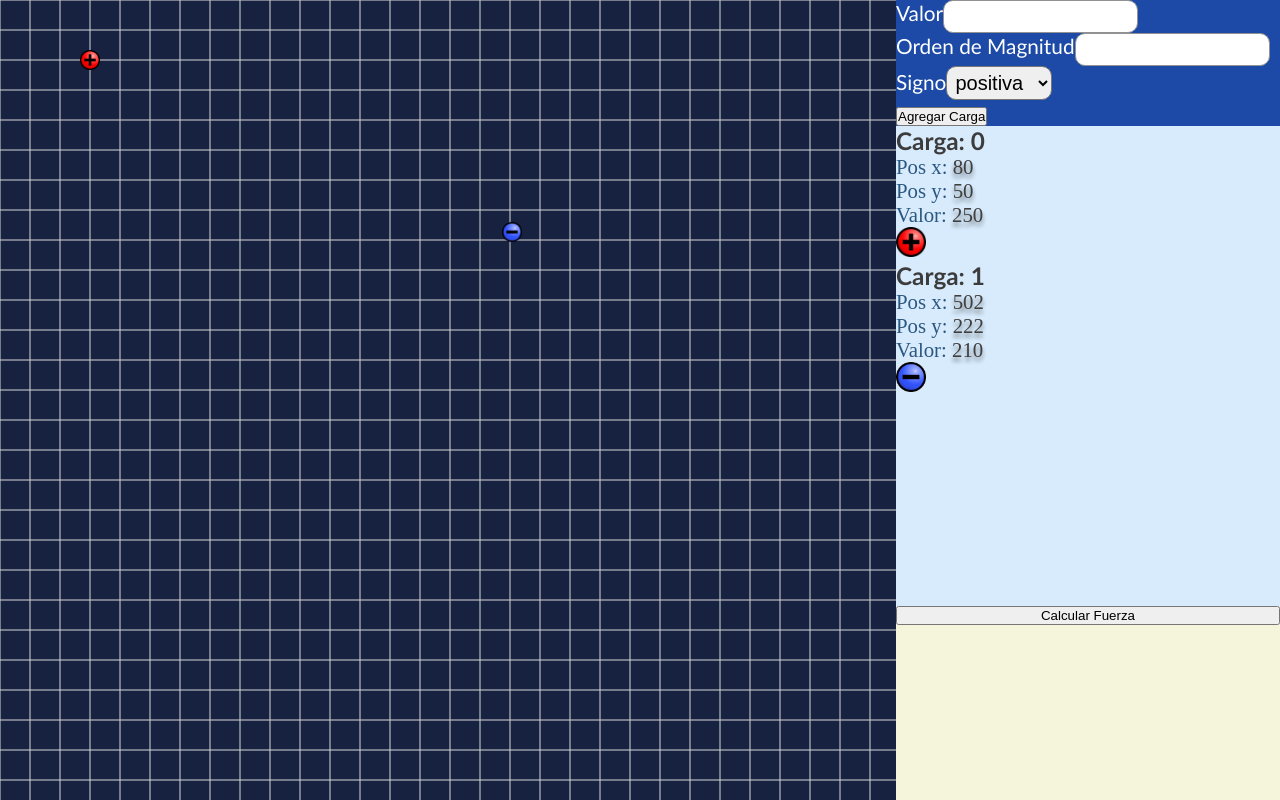
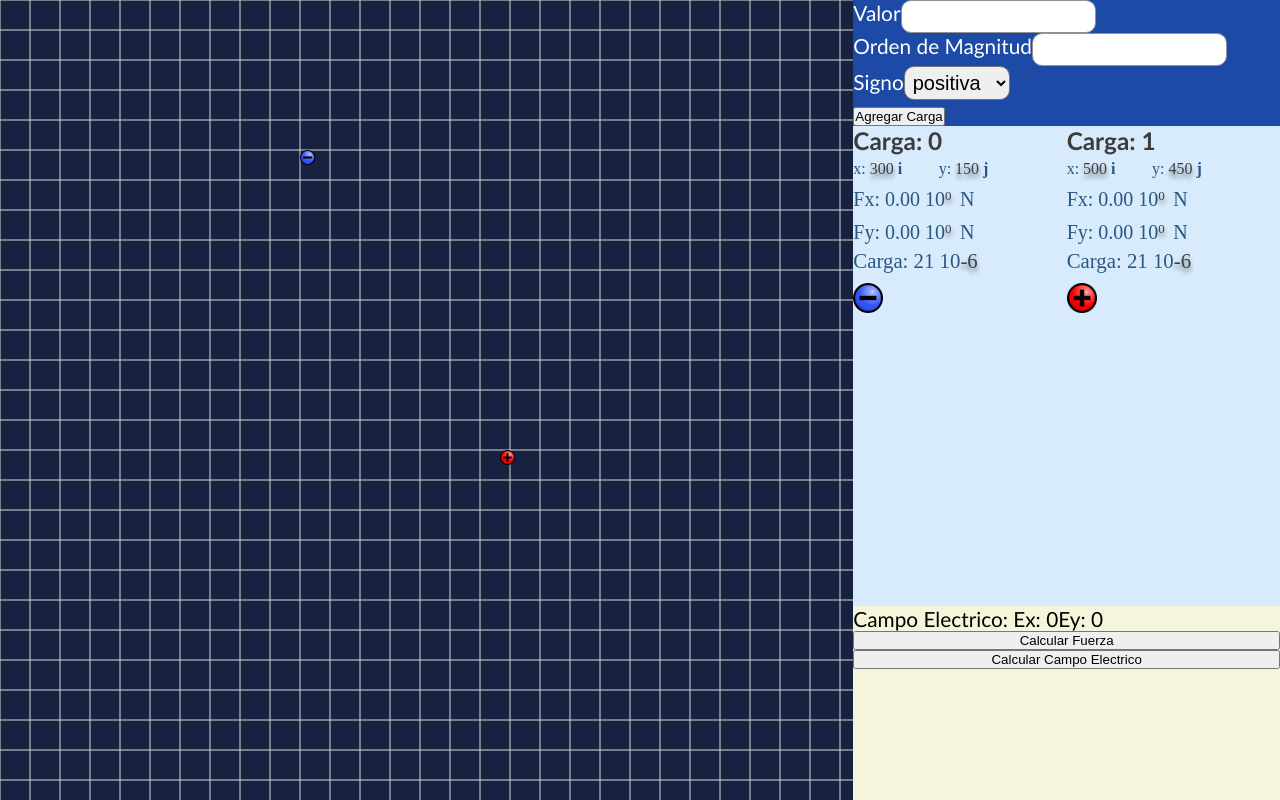
Before and after one commit to soloFac/fisica-cargas, a React (Create React App) app: page / in a window 1280 px wide. Built offline with nearby package versions, Linux system fonts and the light colour scheme.

Commit message:
last changes

```diff
--- a/src/App.js
+++ b/src/App.js
@@ -1,5 +1,8 @@
 import React, { useEffect, useState } from 'react'
+import { drawVector } from './components/arrow'
+import { calcVectoresF, calcElectricFieldVector } from './components/helpers'
 import Interface from './components/Interface/Interface'
+import { cleanCanvas, Grilla } from './components/Layout/Grilla'
 import Layout from './components/Layout/Layout'
 
 function App () {
@@ -10,57 +13,108 @@ function App () {
   const [cargas, setCargas] = useState([
     {
       id: 0,
-      signo: 'positiva',
+      signo: 'negativa',
       // Elimino el tamaño a modo representativo de la cantidad de carga ya que se puede tender
       // a confundir el concepto de carga puntual
       // Para todas el tamaño sera de 20
-      size: 20,
+      size: 15,
       pos: {
-        x: 80,
-        y: 50
+        x: 300,
+        y: 150
       },
       f: {
         x: 0,
         y: 0
       },
       // valor de la carga
-      valor: 250,
+      valor: 21,
       // solamente podra ser micro o nano Coulomb, es decir -6 o -9
       potencia: -6
     },
     {
       id: 1,
-      signo: 'negativa',
+      signo: 'positiva',
       // Elimino el tamaño a modo representativo de la cantidad de carga ya que se puede tender
       // a confundir el concepto de carga puntual
       // Para todas el tamaño sera de 20
-      size: 20,
+      size: 15,
       pos: {
-        x: 502,
-        y: 222
+        x: 500,
+        y: 450
       },
       f: {
         x: 0,
         y: 0
       },
       // valor de la carga
-      valor: 210,
+      valor: 21,
       // solamente podra ser micro o nano Coulomb, es decir -6 o -9
-      potencia: -9
+      potencia: -6
     }
-    // ,
     // {
     //   id: 2,
-    //   signo: 'positiva',
-    //   size: 20,
+    //   signo: 'negativa',
+    //   size: 15,
     //   pos: {
-    //     x: 480,
-    //     y: 250
+    //     x: 100,
+    //     y: 450
     //   },
-    //   valor: 210,
-    //   potencia: 3
+    //   f: {
+    //     x: 0,
+    //     y: 0
+    //   },
+    //   valor: 21,
+    //   potencia: -6
     // }
   ])
+
+  const [calculoF, setCalculoF] = useState(false)
+  const [calculoE, setCalculoE] = useState(false)
+
+  const [campoElectrico, setCampoElectrico] = useState({ Ex: 0, Ey: 0 })
+
+  const calcularFuerza = () => {
+    // Primero reinicializo los valores de la Fuerza en 0
+    for (let i = 0; i < cargas.length; i++) {
+      cargas[i].f.x = 0
+      cargas[i].f.y = 0
+    }
+
+    // Voy a crear una copia por valor del arreglo
+    for (let i = 0; i < cargas.length; i++) {
+      // Declaro un par de variables auxiliares para realizar la sumatoria
+      for (let j = i + 1; j < cargas.length; j++) {
+        const [Fx, Fy] = calcVectoresF(cargas[i], cargas[j])
+
+        cargas[j].f.x = cargas[j].f.x + (Fx * -1)
+        cargas[j].f.y = cargas[j].f.y + (Fy * -1)
+
+        cargas[i].f.x = cargas[i].f.x + Fx
+        cargas[i].f.y = cargas[i].f.y + Fy
+      }
+    }
+  }
+
+  const dibujarVectores = () => {
+    cleanCanvas()
+
+    Grilla(window.innerWidth * 0.7, window.innerHeight, 30)
+
+    for (let i = 0; i < cargas.length; i++) {
+      drawVector(cargas[i], cargas[i].f.x, cargas[i].f.y)
+    }
+  }
+
+  const setVectorsF = () => {
+    calcularFuerza()
+    dibujarVectores()
+  }
+
+  // const setVectorE = (d) => {
+  //   // calcularFuerza()
+  //   drawElectricFieldVector(d)
+  //   // dibujarVectores()
+  // }
 
   return (
     <section
@@ -73,10 +127,21 @@ function App () {
         cargas={cargas}
         setCargas={setCargas}
         vwCanvas={vwCanvas}
+        calculoE={calculoE}
+        setCampoElectrico={setCampoElectrico}
       />
       <Interface
         cargas={cargas}
         setCargas={setCargas}
+        setVectors={setVectorsF}
+        // Para saber si calcular la Fuerza
+        calculoF={calculoF}
+        setCalculoF={setCalculoF}
+        // Para saber si calcular el Campo Electrico
+        calculoE={calculoE}
+        setCalculoE={setCalculoE}
+        // Campo Electrico
+        campoElectrico={campoElectrico}
       />
     </section>
   )
--- a/src/components/Interface/Calcular.js
+++ /dev/null
@@ -1,67 +0,0 @@
-import React from 'react'
-import { drawVector } from '../arrow'
-import { calcVectoresF } from '../helpers'
-
-// La utilización de malas prácticas no esta justificada, pero se debe a falta de tiempo en este caso
-// Este componente se encargara de calcular el par de fuerza vectoriales entre cada par de cargas,
-// obteniendo asi la fuerza resultante para cada una
-const CalcularFuerza = ({ cargas, setCargas }) => {
-  // const dibujarVectores = () => {
-  //   drawVector()
-  // }
-
-  const setearFuerzas = () => {
-    const cargasAux = cargas.slice()
-    console.log('cargas: ', cargasAux)
-    let FxAux
-    let FyAux
-    // Voy a crear una copia por valor del arreglo
-    // let carga
-    for (let i = 0; i < cargas.length; i++) {
-      FxAux = 0
-      FyAux = 0
-      // carga = cargas[i]
-      // Declaro un par de variables auxiliares para realizar la sumatoria
-      for (let j = i + 1; j < cargas.length; j++) {
-        // if (j < cargas.length) { // Si no se salio del indice de arreglo de cargas
-        const [Fx, Fy] = calcVectoresF(cargas[i], cargas[j])
-        console.log('VALORES', i, j)
-        cargasAux[j].f.x = cargasAux[j].f.x + (Fx * -1)
-        cargasAux[j].f.y = cargasAux[j].f.y + (Fy * -1)
-        // console.log('Fuerzas Retornadas; Fx: ', Fx, ' - Fy: ', Fy)
-        // console.log('Valor del calculo: ', FxAux + Fx, FyAux + Fy)
-        // calculo la fuerza entre el par de cargas
-        FxAux = FxAux + Fx
-        FyAux = FyAux + Fy
-        // console.log('Fuerzas Calculadas; Fx: ', FxAux, ' - Fy: ', FyAux)
-        // console.log('i: ', i, ' j: ', j)
-        // drawVector(cargas[0], FxAux, FyAux)
-      }
-      cargasAux[i].f.x = FxAux
-      cargasAux[i].f.y = FyAux
-      console.log('cargasAux: Fx y Fy', cargasAux[i].f.x, cargasAux[i].f.y)
-      // cargasAux.push(carga)
-      // Seteo el valor de la fuerza para esa carga, calculada
-      // setCargas
-    }
-    console.log(cargasAux)
-  }
-
-  return (
-    <>
-      <button
-        onClick={() => setearFuerzas()}
-      >
-        Calcular Fuerza
-      </button>
-      {/* <button>
-        Calcular Campo E
-      </button>
-      <button>
-        Calcular Potencial
-      </button> */}
-    </>
-  )
-}
-
-export default CalcularFuerza
--- a/src/components/Interface/Form.js
+++ b/src/components/Interface/Form.js
@@ -17,20 +17,31 @@ const Form = ({ cargas, setCargas }) => {
     signo: 'positiva',
     valor: '',
     potencia: '',
-    size: '20',
+    size: '15',
     pos: {
       x: '0',
       y: '0'
+    },
+    f: {
+      x: 0,
+      y: 0
     }
   })
 
   const { signo, valor, potencia } = carga
 
   const getData = ({ target }) => {
-    setCarga({
-      ...carga,
-      [target.name]: target.value
-    })
+    if (target.name === 'potencia' || target.name === 'valor') {
+      setCarga({
+        ...carga,
+        [target.name]: Number(target.value)
+      })
+    } else {
+      setCarga({
+        ...carga,
+        [target.name]: Number(target.value)
+      })
+    }
   }
 
   // Validar Campos vacios
@@ -60,10 +71,14 @@ const Form = ({ cargas, setCargas }) => {
       signo: 'positiva',
       valor: '',
       potencia: '',
-      size: '20',
+      size: '15',
       pos: {
         x: '0',
         y: '0'
+      },
+      f: {
+        x: 25,
+        y: 26
       }
     })
   }
--- a/src/components/Interface/InfoCarga.js
+++ b/src/components/Interface/InfoCarga.js
@@ -1,6 +1,6 @@
 import React from 'react'
 import styled from '@emotion/styled'
-import { setCharge } from '../helpers'
+import { getScientificNot, setCharge } from '../helpers'
 
 // Este sera un componente que contendra la informacion de las cargas para ser mostrada en Interface
 const InfoCarga = ({ cargas, setCargas }) => {
@@ -21,15 +21,24 @@ const InfoCarga = ({ cargas, setCargas }) => {
     <Container>
       {cargas.map(carga => {
         console.log(carga.pos)
+        const [Fx, PFx] = getScientificNot(carga.f.x)
+        const [Fy, PFy] = getScientificNot(carga.f.y)
+
         return (
           <CargaContainer key={carga.id}>
             <h3>Carga: {carga.id}</h3>
-            <div>
-              <p>Pos x: <span>{carga.pos.x}</span></p>
-              <p>Pos y: <span>{carga.pos.y}</span></p>
-            </div>
+            <Posicion>
+              <p>x: <span>{carga.pos.x}</span> <b>i</b></p>
+              <p>y: <span>{carga.pos.y}</span> <b>j</b></p>
+            </Posicion>
+            <Fuerza>
+              <p>Fx: {Fx} 10<span>{Number(PFx)}</span></p><p>N</p>
+            </Fuerza>
+            <Fuerza>
+              <p>Fy: {Fy} 10<span>{Number(PFy)}</span></p><p>N</p>
+            </Fuerza>
             {/* valor podria ser un styled component, ya que contiene un numero como potencia */}
-            <p>Valor: <span>{carga.valor}</span></p>
+            <Carga>Carga: {carga.valor} 10<span>{carga.potencia}</span></Carga>
             <CargasImagen>
               <CargaImg
                 src={require(`./../../img/${carga.signo}.png`)}
@@ -48,22 +57,59 @@ const CargaImg = styled.img`
   width: 30px;
 `
 
+const Posicion = styled.div`
+  display: flex;
+  flex-direction: row;
+  margin-top: 5px;
+  font-size: medium;
+  p{
+    width: 40%;
+  }
+`
+
+const Fuerza = styled.p`
+  width: 100%;
+  display: flex;
+  flex-direction: row;
+  margin-top: 10px;
+  font-size: 20px;
+  position: relative;
+  p{
+    width: 50%;
+  }
+  span{
+    font-size: small;
+    position: absolute;
+    top: 0;
+  }
+`
+
+const Carga = styled.p`
+  position: relative;
+  margin-top: 5px;
+`
+
 const CargasImagen = styled.div`
+  margin-top: 10px;
   .img-disable{
     filter: saturate(5%);
   }
 `
 
 const Container = styled.div`
+  width: 100%;
   overflow-y: scroll;
   height: 60vh;
   background-color: #D8EBFC;
+  display: flex;
+  flex-direction: row;
 `
 
 const CargaContainer = styled.div`
   position: relative;
   background-color: #D8EBFC;
   color: lightcoral;
+  width: 50%;
   h3{
     color: #3C3C3C;
   }
--- a/src/components/Interface/Interface.js
+++ b/src/components/Interface/Interface.js
@@ -1,22 +1,25 @@
-import React from 'react'
+import React, { useEffect, useState } from 'react'
 import styled from '@emotion/styled'
 
 import Form from './Form'
 import InfoCarga from './InfoCarga'
 import Resultados from './Resultados'
-import CalcularFuerza from './Calcular'
-import { drawVector } from '../arrow'
 
-const Interface = ({ cargas, setCargas }) => {
-  const dibujarVectores = () => {
-    // drawVector()
-  }
+const Interface = ({ cargas, setCargas, setVectors, calculoF, setCalculoF, calculoE, setCalculoE, campoElectrico }) => {
+  useEffect(() => {
+    if (calculoF === true) {
+      setVectors()
+    } else {
+      // unsetVectors()
+    }
+  }, [calculoF, cargas])
 
   return (
     // Esta interfaz va a contener el formulario,
     // Todas las cajas con los datos de las cargas
     // Los datos del calculo de la fuerza, campo electrico y potencial
-    <Container onLoad={dibujarVectores}>
+    <Container
+    >
       <Form
         cargas={cargas}
         setCargas={setCargas}
@@ -24,16 +27,29 @@ const Interface = ({ cargas, setCargas }) => {
       <InfoCarga
         cargas={cargas}
         setCargas={setCargas}
+        setVectors={setVectors}
       />
 
-      <Resultados
+      <p
+        style={{ color: 'black' }}
+      >
+        Campo Electrico:
+        Ex: {campoElectrico.Ex}
+        Ey: {campoElectrico.Ey}
+      </p>
 
-      />
+      <button
+        onClick={() => setCalculoF(true)}
+      >
+        Calcular Fuerza
+      </button>
 
-      <CalcularFuerza
-        cargas={cargas}
-        setCargas={setCargas}
-      />
+      <button
+        onClick={() => setCalculoE(true)}
+      >
+        Calcular Campo Electrico
+      </button>
+
     </Container>
   )
 }
@@ -41,7 +57,7 @@ const Interface = ({ cargas, setCargas }) => {
 const Container = styled.div`
   display: flex;
   flex-direction: column;
-  width: 30vw;
+  width: 35vw;
   height: 100vh;
   background-color: beige;
 `
--- a/src/components/Layout/Grilla.js
+++ b/src/components/Layout/Grilla.js
@@ -1,4 +1,11 @@
 import React from 'react'
+
+export const cleanCanvas = () => {
+  const canvas = document.querySelector('#linea')
+  const context = canvas.getContext('2d')
+
+  context.clearRect(0, 0, canvas.width, canvas.height)
+}
 
 export const Grilla = (vw, vh, espaciado) => {
   const canvas = document.querySelector('#linea')
--- a/src/components/Layout/Layout.js
+++ b/src/components/Layout/Layout.js
@@ -2,9 +2,10 @@ import React, { useEffect, useState } from 'react'
 import { Grilla } from './Grilla'
 import Carga from './Carga'
 import './Layout.css'
-import { setCharge } from '../helpers'
+import { calcElectricFieldVector, setCharge } from '../helpers'
+import { drawVectorE } from '../arrow'
 
-const Layout = ({ cargas, setCargas, vwCanvas }) => {
+const Layout = ({ cargas, setCargas, vwCanvas, calculoE, setCampoElectrico }) => {
   const espaciado = 30
 
   const [width, setWidth] = useState(window.innerWidth * vwCanvas)
@@ -41,6 +42,14 @@ const Layout = ({ cargas, setCargas, vwCanvas }) => {
   //   setPos(x, y)
   // }
 
+  const obtenerPosicion = (e) => {
+    if (calculoE === true) {
+      const [Ex, Ey] = calcElectricFieldVector(cargas, { x: e.clientX, y: e.clientY })
+      drawVectorE({ x: e.clientX, y: e.clientY }, Ex, Ey)
+      setCampoElectrico({ Ex, Ey })
+    }
+  }
+
   return (
     <div
       id='principal'
@@ -51,6 +60,7 @@ const Layout = ({ cargas, setCargas, vwCanvas }) => {
         id='linea'
         width={width}
         height={window.innerHeight}
+        onMouseMove={(e) => obtenerPosicion(e)}
         // style={{ border: '0px solid #d3d3d3' }}
         // Cuando se ingresa una nueva carga
         // onClick={(e) => getPosition(e)}
--- a/src/components/arrow.js
+++ b/src/components/arrow.js
@@ -9,19 +9,15 @@ export const drawVector = (c1, Fx1, Fy1) => { // Deberia recibir un factor de co
 
     // este sera el largo o alto definido para cada linea de la flecha
 
-    // el ancho de cada imagen de la carga es de 20px
-    const hip = Math.sqrt(20 ** 2 + 20 ** 2)
-    // Ya que la posicion inicial de la imagen es su esquina, no el centro
-    const distImg = hip / 2
+    // el ancho de cada imagen de la carga es de 15px
 
-    const pos0X = c1.pos.x + distImg - 4
-    const pos0Y = c1.pos.y + distImg - 4
+    const pos0X = c1.pos.x + 7.5
+    const pos0Y = c1.pos.y + 7.5
 
-    const Fx = Fx1 * (10 ** 7)
-    const Fy = Fy1 * (10 ** 7) * -1
+    // Realizo un escalamiento para que puedan verse los vectores
+    const Fx = Fx1 * (10 ** 6)
+    const Fy = Fy1 * (10 ** 6) * -1
     console.log(Fx, Fy)
-    // const Fx = 85
-    // const Fy = -80
 
     const posX = pos0X + Fx
     const posY = pos0Y + Fy
@@ -29,8 +25,9 @@ export const drawVector = (c1, Fx1, Fy1) => { // Deberia recibir un factor de co
     const h = 15
 
     const alfa = Math.atan(Fy / Fx)
-    console.log('alfa en radianes: ', alfa)
-    console.log('alfa en grados: ', alfa * (180 / Math.PI))
+    // console.log('fx, fy: ', Fx, Fy)
+    // console.log('alfa en radianes: ', alfa)
+    // console.log('alfa en grados: ', alfa * (180 / Math.PI))
 
     // Draw the line - arrow body
     ctx.beginPath()
@@ -69,3 +66,67 @@ export const drawVector = (c1, Fx1, Fy1) => { // Deberia recibir un factor de co
     ctx.stroke()
   }
 }
+
+export const drawVectorE = (pos, Ex1, Ey1) => { // Deberia recibir un factor de conversion para normalizar los vectores
+  const canvas = document.querySelector('#linea')
+  if (canvas.getContext) {
+    const ctx = canvas.getContext('2d')
+
+    // este sera el largo o alto definido para cada linea de la flecha
+
+    // el ancho de cada imagen de la carga es de 15px
+    const pos0X = pos.x + 7.5
+    const pos0Y = pos.y + 7.5
+
+    // Realizo un escalamiento para que puedan verse los vectores
+    const Ex = Ex1 * (10 ** 1)
+    const Ey = Ey1 * (10 ** 1)
+    console.log(Ex, Ey)
+
+    const posX = pos0X + Ex
+    const posY = pos0Y + Ey
+
+    const h = 15
+
+    const alfa = Math.atan(Ey / Ex)
+    // console.log('Ex, Ey: ', Ex, Fy)
+    // console.log('alfa en radianes: ', alfa)
+    // console.log('alfa en grados: ', alfa * (180 / Math.PI))
+
+    // Draw the line - arrow body
+    ctx.beginPath()
+    ctx.lineWidth = 2
+    ctx.strokeStyle = 'white'
+    ctx.moveTo(pos0X, pos0Y)
+    ctx.lineTo(posX, posY)
+    ctx.stroke()
+
+    // En el caso en que la posX era mayor a la posicion inicial, la felcha ser invertia,
+    // por lo tanto le sumo 180° al angulo para solucionarlo
+    let anguloAux = 0
+    if (posX < pos0X) {
+      anguloAux = 180
+    }
+
+    let flechaX
+    let flechaY
+
+    // curve top arrow
+    ctx.beginPath()
+    ctx.moveTo(posX, posY)
+    ctx.strokeStyle = 'white'
+    flechaX = posX - (Math.sin((45 + anguloAux) * (Math.PI / 180) - alfa) * h)
+    flechaY = posY - (Math.cos((45 + anguloAux) * (Math.PI / 180) - alfa) * h)
+    ctx.lineTo(flechaX, flechaY)
+    ctx.stroke()
+
+    // curve bottom arrow
+    ctx.beginPath()
+    ctx.moveTo(posX, posY)
+    ctx.strokeStyle = 'white'
+    flechaX = posX - (Math.sin((135 + anguloAux) * (Math.PI / 180) - alfa) * h)
+    flechaY = posY - (Math.cos((135 + anguloAux) * (Math.PI / 180) - alfa) * h)
+    ctx.lineTo(flechaX, flechaY)
+    ctx.stroke()
+  }
+}
--- a/src/components/helpers.js
+++ b/src/components/helpers.js
@@ -1,4 +1,6 @@
-export const calcDistancia = (x, y) => {
+import { cleanCanvas, Grilla } from './Layout/Grilla'
+
+export const calcHipotenusa = (x, y) => {
   // const centerX = Math.round(window.innerWidth / 2)
   // const centerY = Math.round(window.innerHeight / 2)
   // const distX = x - centerX
@@ -17,36 +19,34 @@ export const calcMagnitudFuerza = (c1, c2, d) => {
   // Constante de Fuerza
   const k = 8.987551787368176 * 10 ** 9
   const fuerza = (k * Math.abs(q1 * q2) * (10 ** (potq1 + potq2))) / (d ** 2)
-  console.log('---fuerza--- ', fuerza)
+  // console.log('---fuerza--- ', fuerza)
   return fuerza
 }
 
 // Retorna la distancias como un arreglo de elementos
 // Obtengo la distancia entre las cargas, x e y
 export const Distancias = (c1, c2) => {
-  const distX = c1.pos.x - c2.pos.x
-  const distY = c1.pos.y - c2.pos.y
+  const distX = c1.x - c2.x
+  const distY = c1.y - c2.y
 
   return [distX, distY]
 }
 
 // Todavia no esta finalizado
 export const calcVectoresF = (c1, c2) => {
-  const [distX, distY] = Distancias(c1, c2)
-  const F = calcMagnitudFuerza(c1, c2, calcDistancia(Math.abs(distX), Math.abs(distY)))
-  console.log('Valor de F: ', F)
+  const [distX, distY] = Distancias(c1.pos, c2.pos)
+  const F = calcMagnitudFuerza(c1, c2, calcHipotenusa(Math.abs(distX), Math.abs(distY)))
   // Calculo el angulo
   const alfa = Math.atan(distY / distX)
   let Fx = F * Math.abs(Math.cos(alfa))
   let Fy = F * Math.abs(Math.sin(alfa))
 
-  console.log('Fx: ', Fx, ' Fy: ', Fy)
-  console.log('distX: ', distX, 'distY: ', distY)
+  // console.log('Fx: ', Fx, ' Fy: ', Fy)
+  // console.log('distX: ', distX, 'distY: ', distY)
   // Determino el signo de Fx y Fy
   if (c1.signo === c2.signo) {
     if (distX < 0 && distY < 0) {
       Fx = -1 * Fx
-      console.log('cambio fx: ', Fx)
     } else if (distX < 0 && distY > 0) {
       Fx = -1 * Fx
       Fy = -1 * Fy
@@ -72,7 +72,7 @@ export const calcVectoresF = (c1, c2) => {
 
 // }
 
-function ordernarId (a, b) {
+export default function ordernarId (a, b) {
   if (a.id > b.id) {
     return 1
   }
@@ -98,3 +98,69 @@ export const centerElement = (element, centerX, centerY) => {
   element.style.left = centerX + 'px'
   element.style.top = centerY + 'px'
 }
+
+const calcMagnitudCampo = (c, r) => {
+  const k = 8.987551787368176 * 10 ** 9
+  const E = (k * Math.abs(c.valor) * (10 ** (c.potencia))) / (r ** 2)
+  return E
+}
+
+export const calcElectricFieldVector = (cargas, d) => {
+  cleanCanvas()
+
+  Grilla(window.innerWidth * 0.7, window.innerHeight, 30)
+
+  // const { x, y } = d
+  let ExAux = 0
+  let EyAux = 0
+
+  cargas.forEach(c => {
+    // Calculo la distancia entre cada par de cargas, con el punto en el que quiero calcular el campo
+    const [distX, distY] = Distancias(c.pos, d)
+    // console.log(distX, distY)
+    // Luego obtengo la hipotenusa de la misma para calcula la magnitud del campo
+    const r = calcHipotenusa(distX, distY)
+
+    const E = calcMagnitudCampo(c, r)
+
+    // Calculo el angulo
+    const alfa = Math.atan(distY / distX)
+    let Ex = E * Math.abs(Math.cos(alfa))
+    let Ey = E * Math.abs(Math.sin(alfa))
+
+    if (c.signo === 'positiva') {
+      if (distX < 0 && distY < 0) {
+        Ex = -1 * Ex
+      } else if (distX < 0 && distY > 0) {
+        Ex = -1 * Ex
+        Ey = -1 * Ey
+      } else if (distX > 0 && distY > 0) {
+        Ey = -1 * Ey
+      }
+    } else {
+      if (distX < 0 && distY < 0) {
+        Ey = -1 * Ey
+      } else if (distX > 0 && distY < 0) {
+        Ex = -1 * Ex
+        Ey = -1 * Ey
+      } else if (distX > 0 && distY > 0) {
+        Ex = -1 * Ex
+      }
+    }
+
+    ExAux = ExAux + Ex
+    EyAux = EyAux + Ey
+  })
+
+  console.log('Auxiliares', ExAux, EyAux)
+  // return E
+  return [ExAux * -1, EyAux]
+}
+
+export const getScientificNot = (valor) => {
+  const exp = valor.toExponential(2)
+
+  if (exp.includes('e')) {
+    return [exp.split('e')[0], exp.split('e')[1]]
+  }
+}
```
